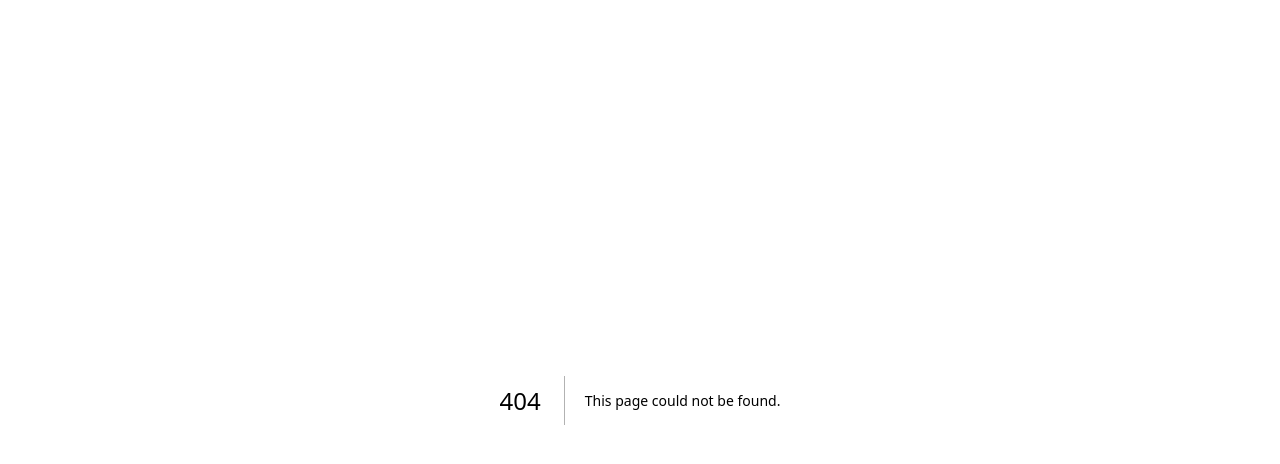
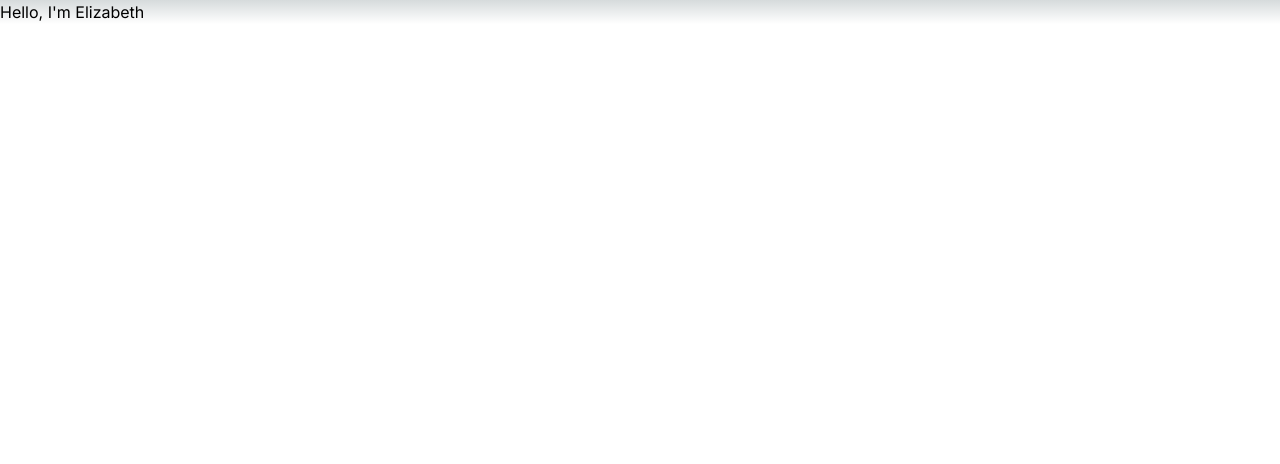
Before and after one commit to FilipaMerino/elizabethnardella, a Next.js app: page /team/elizabeth in a window 1280 px wide. Before the commit this address had no page. Shown: the top 464 px of the page. Built offline with nearby package versions, Linux system fonts and the light colour scheme.

Commit message:
Router to "Elizabeth" page done

```diff
--- /dev/null
+++ b/app/team/elizabeth/page.tsx
@@ -0,0 +1,9 @@
+const Elizabeth = () => {
+    return (
+        <div>
+            <h2>Hello, I'm Elizabeth</h2>
+        </div>
+    )
+}
+
+export default Elizabeth;
```
